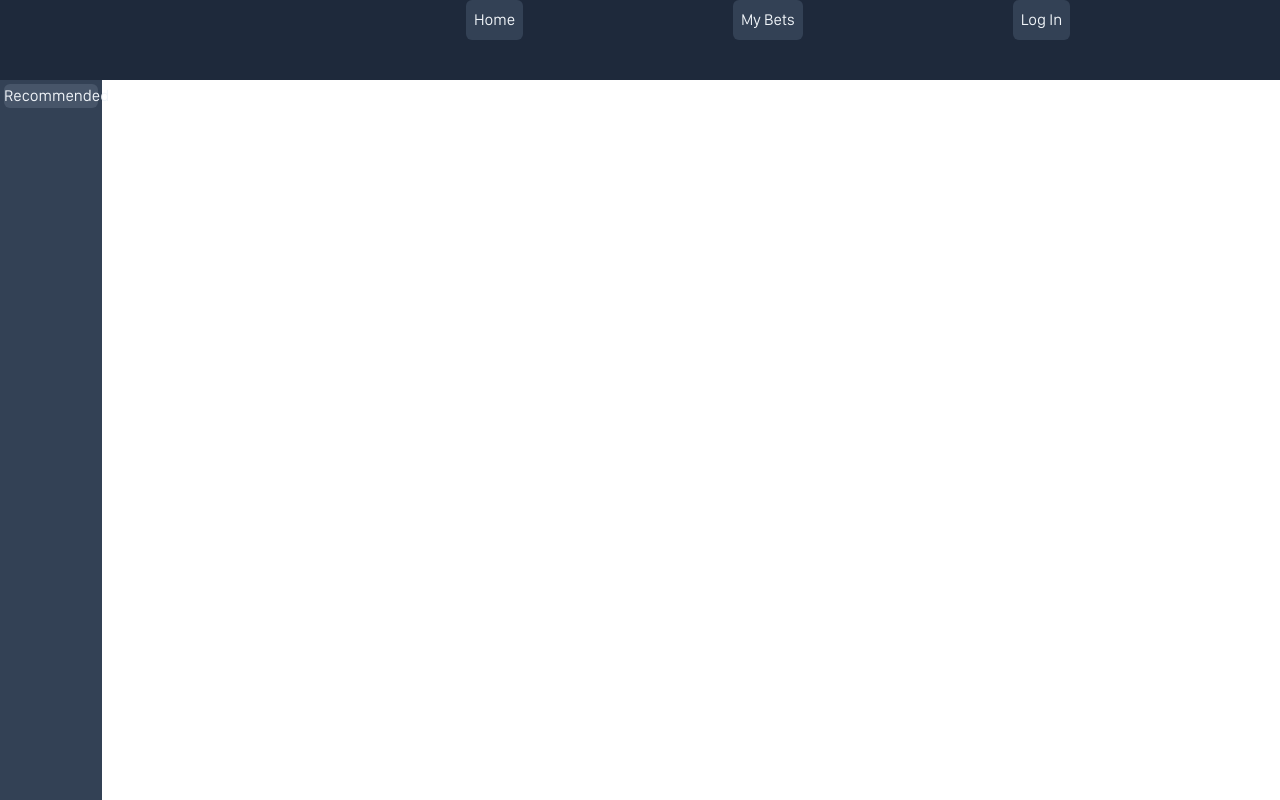
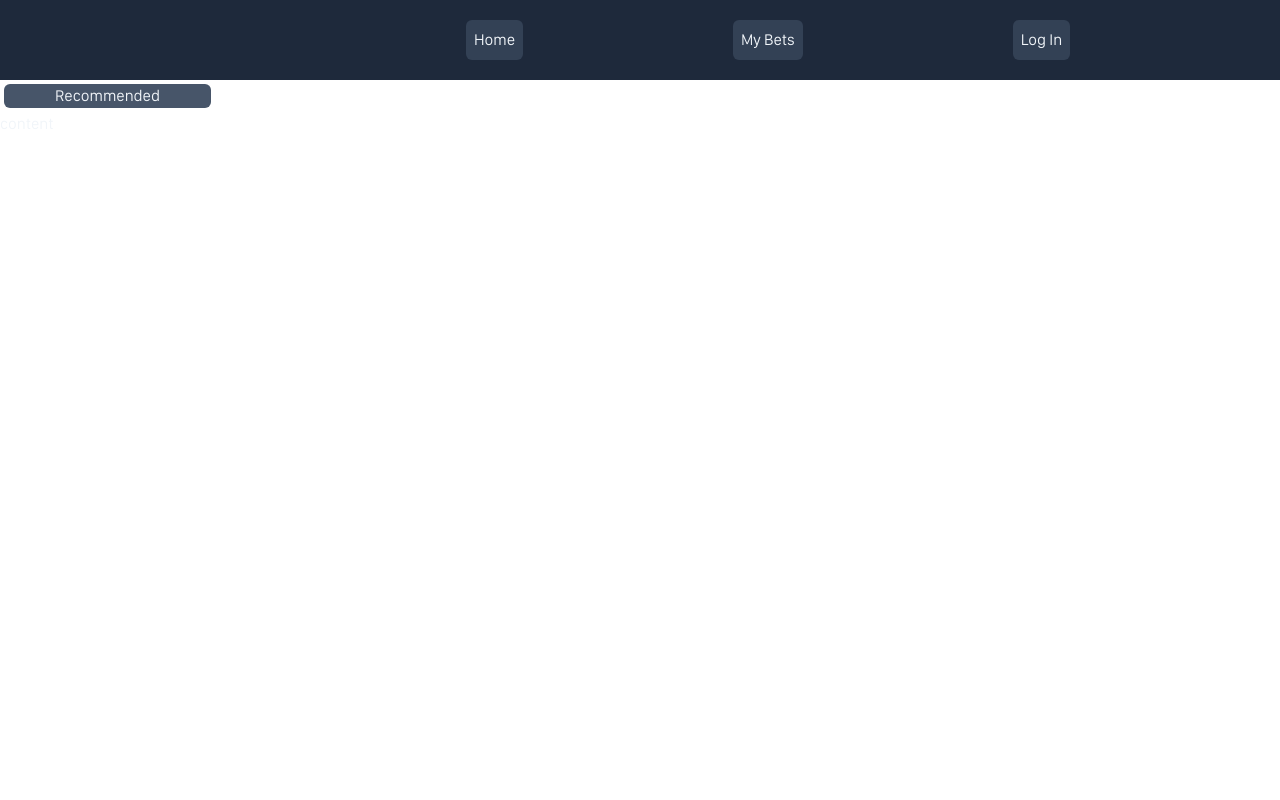
Before and after one commit to Marc3usz/Primebet, a React (Vite) app in the folder primebet/: page / in a window 1280 px wide. Built offline with nearby package versions, Linux system fonts and the light colour scheme.

Commit message:
fixing css

```diff
--- a/primebet/index.html
+++ b/primebet/index.html
@@ -4,7 +4,7 @@
     <meta charset="UTF-8" />
     <link rel="icon" type="image/svg+xml" href="/vite.svg" />
     <meta name="viewport" content="width=device-width, initial-scale=1.0" />
-    <title>Vite + React + TS</title>
+    <title>Primebet</title>
   </head>
   <body>
     <div id="root" style="width: 100%; height: 100vh;"></div>
--- a/primebet/src/components/Navbar.tsx
+++ b/primebet/src/components/Navbar.tsx
@@ -25,8 +25,8 @@ export const Navbar = () => {
     }, [liveUserData]);
 
     return (
-        <div className="h-[10%] bg-slate-800 flex text-slate-100 justify-end align-middle flex-row">
-            <div className="flex w-[80%] flex-row justify-evenly align-middle h-fit">
+        <div className="h-[10%] bg-slate-800 flex text-slate-100 justify-end items-center flex-row">
+            <div className="flex w-[80%] flex-row justify-evenly items-center h-full">
                 {/* <Logo /> */}
                 <button onClick={() => nav(Links.HOMEPAGE)} className="bg-slate-700 rounded-md h-fit p-2 w-fit">Home</button>
                 <button onClick={() => nav(Links.BETS)} className="bg-slate-700 rounded-md h-fit p-2 w-fit">My Bets</button>
--- a/primebet/src/components/Sidebar.tsx
+++ b/primebet/src/components/Sidebar.tsx
@@ -1,12 +1,26 @@
-import { useState } from "react"
+import { useState } from "react";
 
 export const Sidebar = () => {
     const [expanded, setExpanded] = useState(false);
 
-
-    return <div className={(expanded?"w-1/6":"w-[8%]") + " bg-slate-700 transition-all flex justify-start flex-col"}>
-        <button onClick={() => setExpanded((state) => !state)} className="bg-slate-600 m-1 rounded-md text-slate-100">
-            {expanded?"Hide Bets":"Recommended"}
-        </button>
-    </div>
-}
+    return (
+        <div className="w-1/6 h-full">
+            <button
+                onClick={() => setExpanded((state) => !state)}
+                className="bg-slate-600 m-1 rounded-md text-slate-100 z-10 relative w-[97%]"
+            >
+                {expanded ? "Hide Bets" : "Recommended"}
+            </button>
+            <div
+                className={
+                    (expanded ? "w-full" : "w-0") +
+                    " bg-slate-700 transition-all flex justify-start flex-col h-full text-slate-100 translate-y-[-2rem] z-0 relative pt-8"
+                }
+            >
+            <div>
+                content
+            </div>
+            </div>
+        </div>
+    );
+};
```
